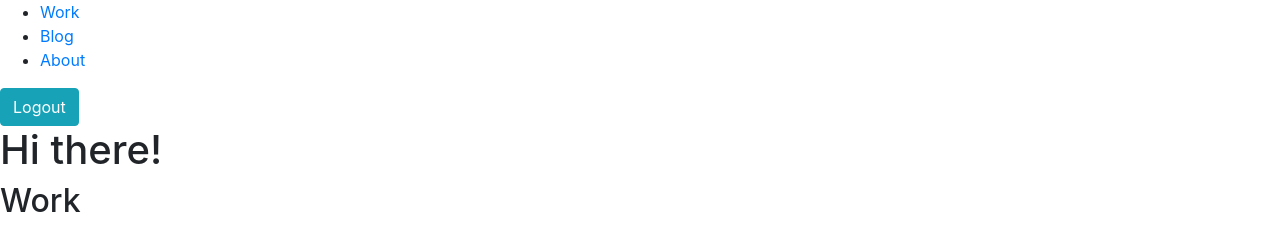
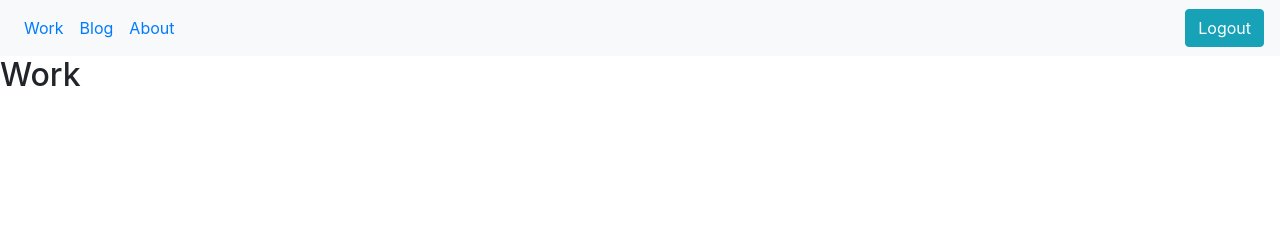
Before and after one commit to Senseinvader/lens_pro_front, a React app: page /work in a window 1280 px wide. Built offline with nearby package versions, Linux system fonts and the light colour scheme; sample sign-in values are in the browser's storage.

Commit message:
Refactor navbar with bootstrap styles

```diff
--- a/src/components/app.js
+++ b/src/components/app.js
@@ -17,7 +17,6 @@ class App extends Component {
           ? (<Redirect to="login"/>)
           : (<div className="app-div">
             <Header/>
-              <h1>Hi there!</h1>
               <Route path="/work" component={Work}/>
               <Route path="/blog" component={Blog}/>
               <Route path="/about" component={About}/>
--- a/src/components/header.js
+++ b/src/components/header.js
@@ -7,23 +7,28 @@ class Header extends Component {
   navContent = () => {
     return (
       <Fragment>
-      <ul>
-        <li><Link to={"/work"}>Work</Link></li>
-        <li><Link to={"/blog"}>Blog</Link></li>
-        <li><Link to={"/about"}>About</Link></li>
-      </ul>
-      <div className="logout-button">
-        <button type="button" onClick={this.props.logOut} className="btn btn-info">Logout</button>
-      </div>
+        <ul className="navbar-nav">
+          <li className="nav-item active">
+            <a className="nav-link" href="#"><Link to={"/work"}>Work</Link></a>
+          </li>
+          <li className="nav-item">
+            <a className="nav-link" href="#"><Link to={"/blog"}>Blog</Link></a>
+          </li>
+          <li className="nav-item">
+            <a className="nav-link" href="#"><Link to={"/about"}>About</Link></a>
+          </li>
+        </ul>
+        <div className="logout-button">
+          <button type="button" onClick={this.props.logOut} className="btn btn-info">Logout</button>
+        </div>
       </Fragment>
     )
   }
 
   render() {
-    const {isLoggedIn} = this.props;
     return (
-      <nav className="nav-container">
-        <div className="nav-section">
+      <nav className="navbar navbar-expand-lg navbar-light bg-light">
+        <div className="collapse navbar-collapse" id="navbarNav">
           {this.navContent()}
         </div>
       </nav>
--- a/src/styles.css
+++ b/src/styles.css
@@ -14,3 +14,10 @@
   height: 2.5rem;
   color: red;
 }
+
+.navbar {
+  display: flex;
+}
+.navbar-collapse {
+  justify-content: space-between;
+}
```
